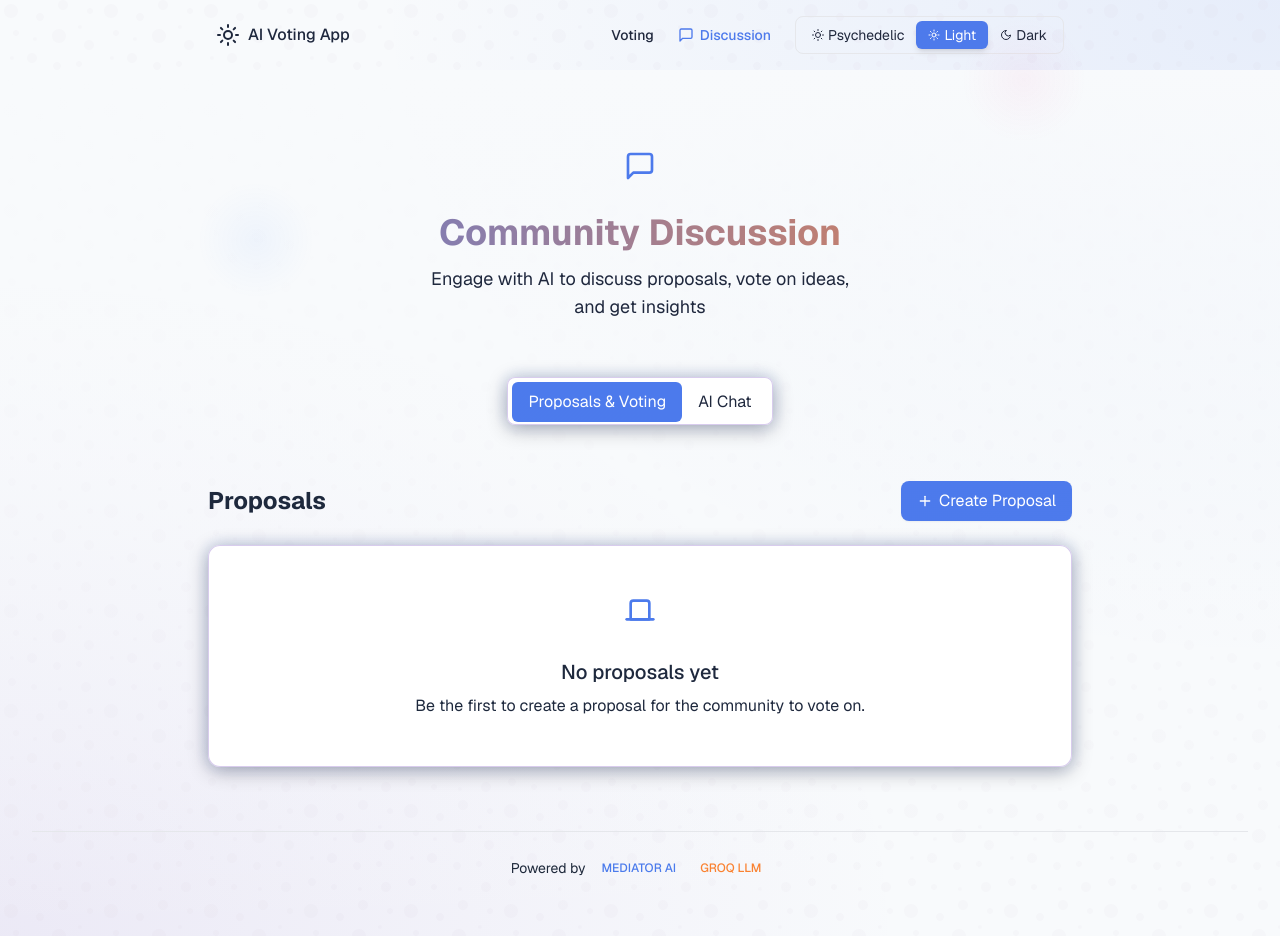
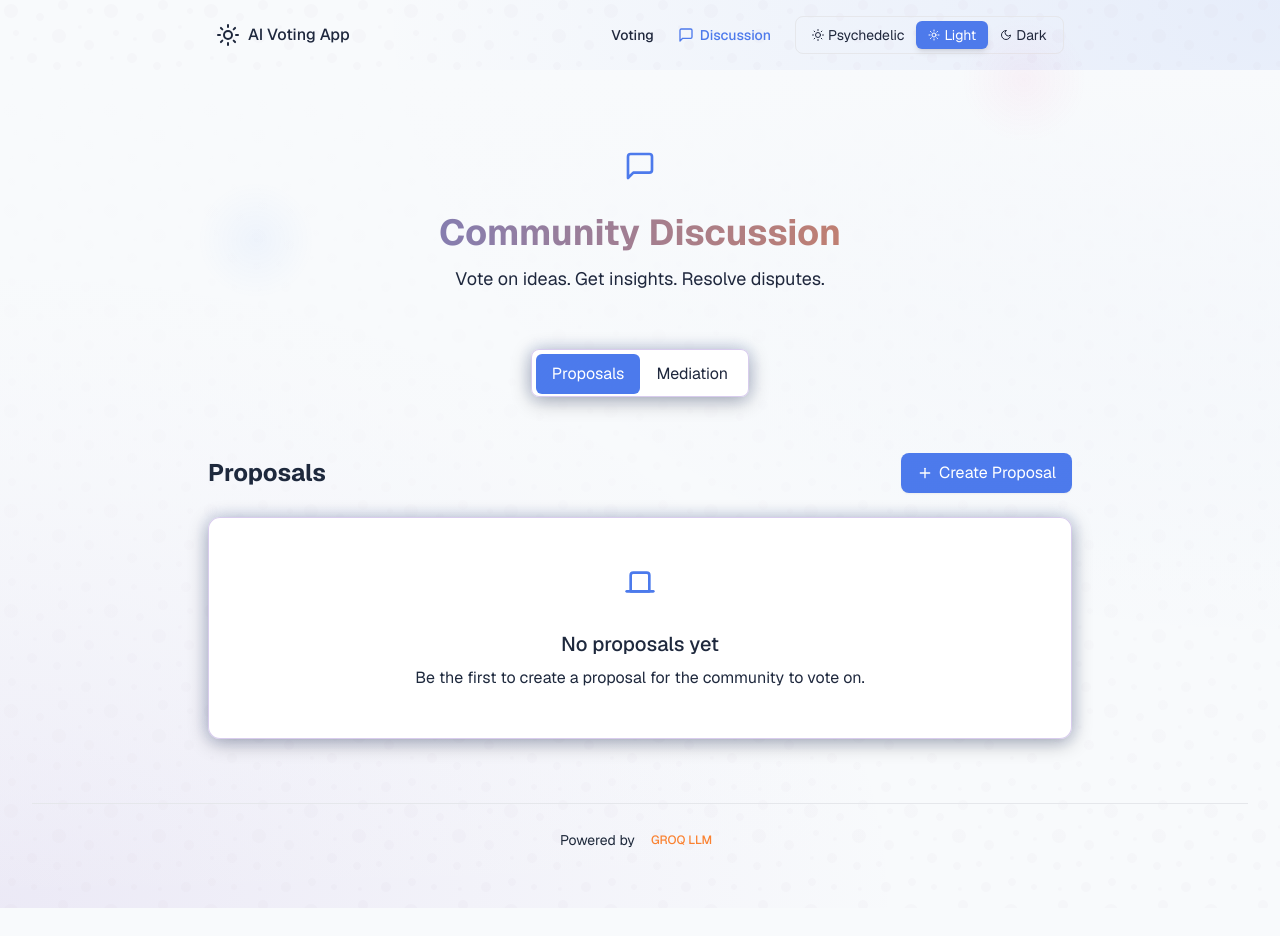
Before and after one commit to DoctorKhan/votex, a Next.js app: page /chat in a window 1280 px wide. After the commit the page ends 908 px from the top, so only its background shows below. Built offline with nearby package versions, Linux system fonts and the light colour scheme.

Commit message:
Refactor ChatPage and Proposal components for improved terminology and clarity

```diff
--- a/src/app/chat/page.tsx
+++ b/src/app/chat/page.tsx
@@ -28,7 +28,7 @@ export default function ChatPage() {
           Community Discussion
         </h1>
         <p className="text-foreground/70 max-w-md mx-auto text-lg">
-          Engage with AI to discuss proposals, vote on ideas, and get insights
+          Vote on ideas. Get insights. Resolve disputes.
         </p>
       </header>
 
@@ -42,7 +42,7 @@ export default function ChatPage() {
                 : 'hover:bg-background/80'
             }`}
           >
-            Proposals & Voting
+            Proposals
           </button>
           <button
             onClick={() => setActiveTab('chat')}
@@ -52,7 +52,7 @@ export default function ChatPage() {
                 : 'hover:bg-background/80'
             }`}
           >
-            AI Chat
+            Mediation
           </button>
         </div>
       </div>
@@ -68,7 +68,6 @@ export default function ChatPage() {
       <footer className="text-center text-sm text-foreground/60 py-6 border-t border-border/40 mt-8">
         <div className="flex items-center justify-center gap-2">
           <span>Powered by</span>
-          <span className="inline-flex items-center px-2 py-1 rounded-full text-xs font-medium bg-primary/10 text-primary">MEDIATOR AI</span>
           <span className="inline-flex items-center px-2 py-1 rounded-full text-xs font-medium bg-accent/10 text-accent">GROQ LLM</span>
         </div>
       </footer>
--- a/src/components/ChatInterface.tsx
+++ b/src/components/ChatInterface.tsx
@@ -210,7 +210,7 @@ export default function ChatInterface({ proposals = [] }: ChatInterfaceProps) {
             <path d="M21 15a2 2 0 0 1-2 2H7l-4 4V5a2 2 0 0 1 2-2h14a2 2 0 0 1 2 2z"></path>
           </svg>
           <h3 className="text-lg font-semibold flex items-center">
-            <span className="bg-accent/10 text-accent text-xs px-2 py-0.5 rounded-full mr-2">MEDIATOR AI</span>
+            <span className="bg-accent/10 text-accent text-xs px-2 py-0.5 rounded-full mr-2">Mediation</span>
             Community Discussion Assistant
           </h3>
         </div>
--- a/src/components/ProposalAnalysis.tsx
+++ b/src/components/ProposalAnalysis.tsx
@@ -175,7 +175,7 @@ export default function ProposalAnalysis({
             <path d="M2 3h6a4 4 0 0 1 4 4v14a3 3 0 0 0-3-3H2z"></path>
             <path d="M22 3h-6a4 4 0 0 0-4 4v14a3 3 0 0 1 3-3h7z"></path>
           </svg>
-          <h4 className="font-semibold">ANALYST AI</h4>
+          <h4 className="font-semibold">Analysis</h4>
         </div>
         <button
           onClick={() => setIsExpanded(!isExpanded)}
--- a/src/components/ProposalItem.tsx
+++ b/src/components/ProposalItem.tsx
@@ -631,7 +631,7 @@ export default function ProposalItem({
                 <svg xmlns="http://www.w3.org/2000/svg" className="w-5 h-5 text-primary mr-2" viewBox="0 0 24 24" fill="none" stroke="currentColor" strokeWidth="2" strokeLinecap="round" strokeLinejoin="round">
                   <path d="M21 15a2 2 0 0 1-2 2H7l-4 4V5a2 2 0 0 1 2-2h14a2 2 0 0 1 2 2z"></path>
                 </svg>
-                <h4 className="font-semibold">MEDIATOR AI Discussion</h4>
+                <h4 className="font-semibold">Mediation Discussion</h4>
               </div>
             </div>
             <p className="text-foreground/70 text-sm mb-3">
```
